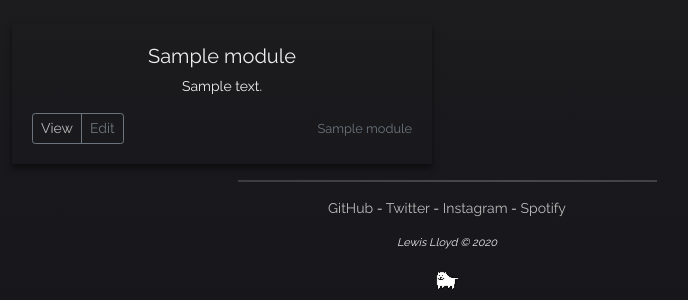
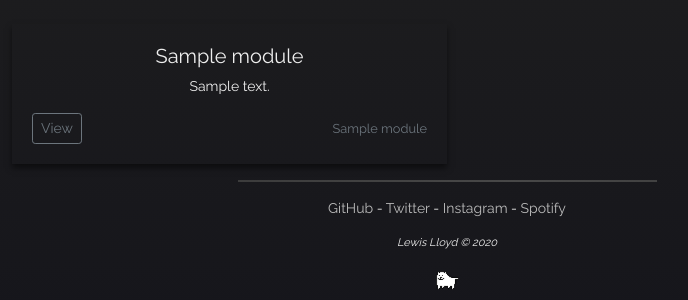
Before and after one commit to lloydtao/django-portfolio, a Django app: page / in a window 1280 px wide. Shown: the part 220-520 px from the top of the page, without its empty margins (193-881 px from the left). Run offline with Django 3.2, Linux system fonts and the light colour scheme; tables that the repository leaves empty hold one stand-in row (values such as "Sample post"); some libraries are stand-ins or nearby versions.

Commit message:
Change formatting in home page

```diff
--- a/src/portfolio/templates/portfolio/index.html
+++ b/src/portfolio/templates/portfolio/index.html
@@ -1,7 +1,7 @@
 {% extends "portfolio/base.html" %}
 
 {% block content %}
-  <div class="row">
+    <div class="row no-gutters">
     {% for module in modules %}
         <div class="col-md-6">
           <div class="mb-6">
@@ -10,16 +10,12 @@
               <h4 class="text-center">{{ module.title }}</h4>
               <p class="card-text">{{ module.content }}</p>
               <div class="d-flex justify-content-between align-items-center">
-              <div class="btn-group">
-                <button type="button" class="btn btn-sm btn-outline-secondary">
-					<a href="{% url module.url %}">View</a>
-				</button>
-                <button type="button" class="btn btn-sm btn-outline-secondary">Edit</button>
-              </div>
+                <a role="button" class="btn btn-sm btn-outline-secondary" href="{% url module.url %}">View</a>
                 <small class="text-muted">{{ module.title }}</small>
               </div>
             </div>
           </div>
         </div>
     {% endfor %}
+	</div>
 {% endblock content %}
```
Lines whose indentation alone changed are shown as unchanged.
